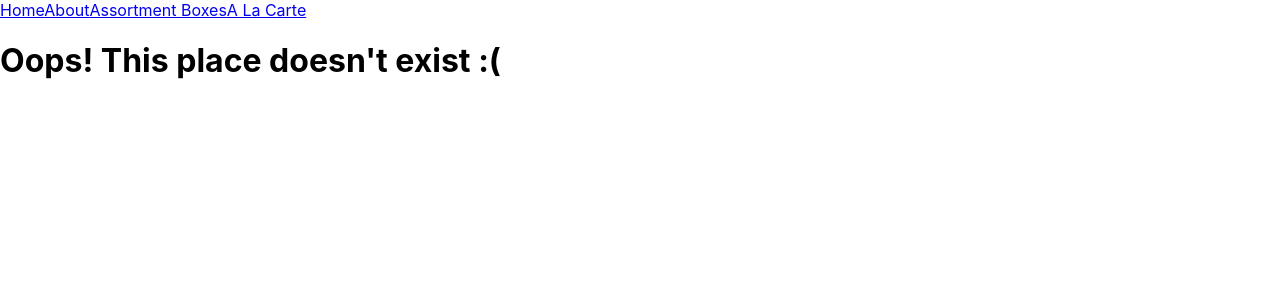
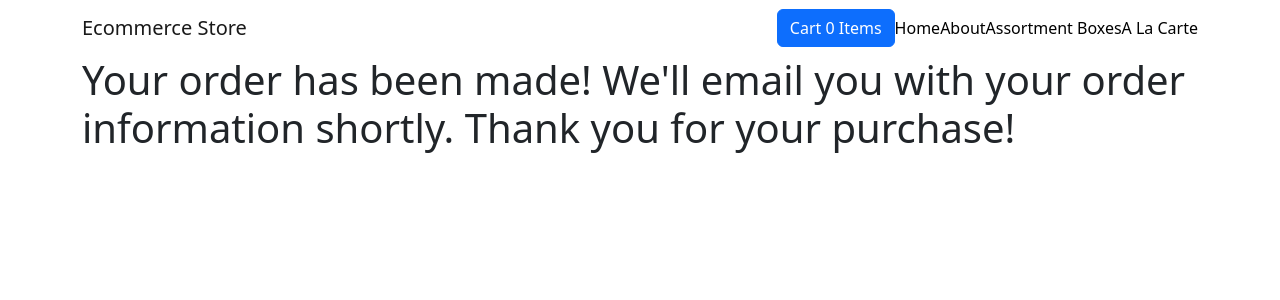
Before and after one commit to EmaleeSoto/ecommerce-project, a React (Create React App) app in the folder front-end/: page /success in a window 1280 px wide. Shown: the top 300 px of the page. Built offline with nearby package versions, Linux system fonts and the light colour scheme; no server answers.

Commit message:
Installed bootstrap, refactored Nav and added order routes

```diff
--- a/front-end/package.json
+++ b/front-end/package.json
@@ -7,8 +7,11 @@
     "@testing-library/react": "^13.4.0",
     "@testing-library/user-event": "^13.5.0",
     "axios": "^1.2.5",
+    "bootstrap": "^5.2.3",
     "dotenv": "^16.0.3",
+    "firebase": "^9.16.0",
     "react": "^18.2.0",
+    "react-bootstrap": "^2.7.0",
     "react-dom": "^18.2.0",
     "react-router-dom": "^6.8.0",
     "react-scripts": "5.0.1",
--- a/front-end/src/App.js
+++ b/front-end/src/App.js
@@ -1,28 +1,34 @@
 import { BrowserRouter as Router, Routes, Route } from "react-router-dom";
 import "./App.css";
+import "bootstrap/dist/css/bootstrap.min.css"; //stylesheets for bootstrap component
+import { Container } from "react-bootstrap"; //bootstrap component that creates space from edges of screen
 import Home from "./Pages/Home";
 import ErrorPage from "./Pages/ErrorPage";
 import About from "./Pages/About";
-import Nav from "./Components/Nav";
+import NavbarComponent from "./Components/NavbarComponent";
 import AssortedBoxes from "./Pages/AssortedBoxes";
 import ALaCarte from "./Pages/ALaCarte";
-import AssortedDetails from "./Components/AssortedDetails";
+import ShowOneProduct from "./Pages/ShowOneProduct";
+import CancelledOrder from "./Pages/CancelledOrder";
+import SuccessfulOrder from "./Pages/SuccessfulOrder";
 
 function App() {
   return (
-    <div className="App">
+    <Container className="App">
       <Router>
-        <Nav />
+        <NavbarComponent />
         <Routes>
-          <Route path="/" element={<Home />} />
+          <Route index element={<Home />} />
           <Route path="*" element={<ErrorPage />} />
           <Route path="/about" element={<About />} />
           <Route path="/assortments" element={<AssortedBoxes />} />
-          <Route path="/assotments/:index" element={<AssortedDetails />} />
+          <Route path="/:product/:index" element={<ShowOneProduct />} />
           <Route path="/singles" element={<ALaCarte />} />
+          <Route path="/cancelled" element={<CancelledOrder />} />
+          <Route path="/success" element={<SuccessfulOrder />} />
         </Routes>
       </Router>
-    </div>
+    </Container>
   );
 }
 
--- a/front-end/src/Components/AssortedDetails.js
+++ /dev/null
@@ -1,5 +0,0 @@
-import React from "react";
-
-export default function AssortedDetails() {
-  return <div>AssortedDetails</div>;
-}
--- a/front-end/src/Components/Assortment.js
+++ b/front-end/src/Components/Assortment.js
@@ -10,6 +10,9 @@ export default function Assortment({ assortment, index }) {
         <em>
           ${assortment.price} - {assortment.pcs} pieces
         </em>
+        <button className="incrementer">+</button>
+        <button className="decrementer">-</button>
+        <button className="add-to-cart">Add to Cart</button>
       </Link>
     </div>
   );
--- /dev/null
+++ b/front-end/src/Components/Nav.css
@@ -0,0 +1,18 @@
+nav {
+    display: block;
+    color: blue;
+}
+
+nav h1, .link-wrapper {
+    display: inline;
+}
+
+a {
+    color: black;
+    text-decoration: none;
+}
+
+a:hover {
+    cursor: pointer;
+    color: pink;
+}
--- a/front-end/src/Components/Nav.js
+++ /dev/null
@@ -1,13 +0,0 @@
-import { Link, useNavigate } from "react-router-dom";
-
-export default function Nav() {
-  const navigate = useNavigate();
-  return (
-    <nav>
-      <Link to="/">Home</Link>
-      <Link to="/about">About</Link>
-      <Link to="/assortments">Assortment Boxes</Link>
-      <Link to="/singles">A La Carte</Link>
-    </nav>
-  );
-}
--- /dev/null
+++ b/front-end/src/Components/NavbarComponent.js
@@ -0,0 +1,26 @@
+import { Link, useNavigate } from "react-router-dom";
+import { Button, Container, Navbar, Modal } from "react-bootstrap";
+import "./Nav.css";
+
+export default function NavbarComponent() {
+  const navigate = useNavigate();
+  return (
+    <Navbar expand="sm">
+      {/* expand: Determines where nav bar collapses for mobile screens */}
+      <Navbar.Brand href="/">Ecommerce Store</Navbar.Brand>
+      {/* Brand: shows title */}
+      <Navbar.Toggle></Navbar.Toggle>
+      {/* Toggle: Elements that collapse on mobile view */}
+      <Navbar.Collapse className="justify-content-end">
+        {/* Collapse: Determines which elements will collapse (to the right) */}
+        <Button>Cart 0 Items</Button>
+      </Navbar.Collapse>
+      <div className="link-wrapper">
+        <Link to="/">Home</Link>
+        <Link to="/about">About</Link>
+        <Link to="/assortments">Assortment Boxes</Link>
+        <Link to="/singles">A La Carte</Link>
+      </div>
+    </Navbar>
+  );
+}
--- /dev/null
+++ b/front-end/src/Components/ProductDetails.js
@@ -0,0 +1,27 @@
+import { useState, useEffect } from "react";
+import { useParams } from "react-router-dom";
+import axios from "axios";
+const API = process.env.REACT_APP_API_URL;
+
+export default function ProductDetails() {
+  const [assortedBox, setAssortedBox] = useState({});
+  const { product, index } = useParams();
+
+  useEffect(() => {
+    axios
+      .get(`${API}/products/${product}/${index}`)
+      .then((res) => {
+        setAssortedBox(res.data.payload);
+      })
+      .catch((error) => {
+        console.log(error);
+      });
+  }, [index]);
+
+  return (
+    <div>
+      <h1>{assortedBox.name}</h1>
+      <img src={assortedBox.image} alt={assortedBox.name} />
+    </div>
+  );
+}
--- /dev/null
+++ b/front-end/src/Pages/CancelledOrder.js
@@ -0,0 +1,9 @@
+import React from "react";
+
+export default function () {
+  return (
+    <div>
+      <h1>Your order has been cancelled!</h1>
+    </div>
+  );
+}
--- /dev/null
+++ b/front-end/src/Pages/ShowOneProduct.js
@@ -0,0 +1,8 @@
+import AssortedDetails from "../Components/ProductDetails";
+export default function ShowOneProduct() {
+  return (
+    <div>
+      <AssortedDetails />
+    </div>
+  );
+}
--- /dev/null
+++ b/front-end/src/Pages/SuccessfulOrder.js
@@ -0,0 +1,12 @@
+import React from "react";
+
+export default function SuccessfulOrder() {
+  return (
+    <div>
+      <h1>
+        Your order has been made! We'll email you with your order information
+        shortly. Thank you for your purchase!
+      </h1>
+    </div>
+  );
+}
```
Also changed, not shown: front-end/firebase.js (added, +25 -0 lines), 1 other file (tests, documents, lock files or other folders).
